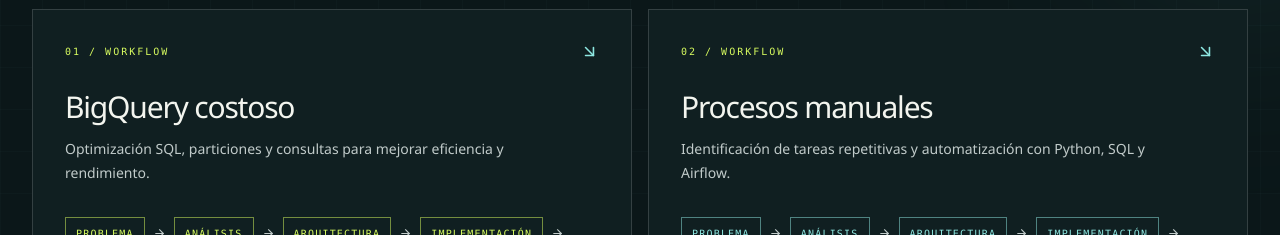
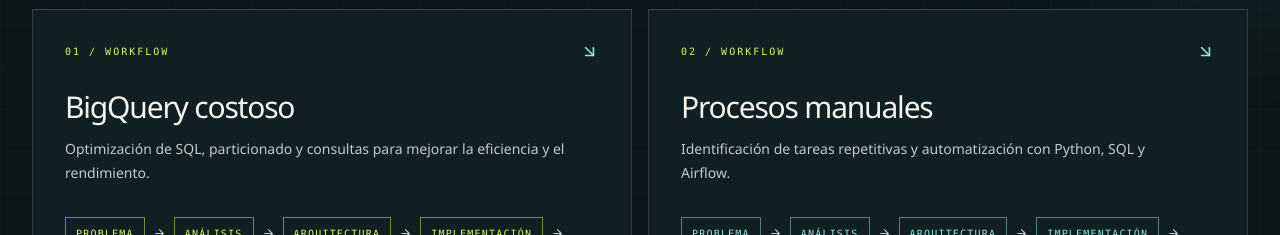
Before and after one commit to vmirandd/vmirandd.github.io, a Next.js app: page / in a window 1280 px wide. Shown: the part 2560-2795 px from the top of the page. Built offline with nearby package versions, Linux system fonts and the light colour scheme.

Commit message:
Update portfolio metadata and BigQuery solution

```diff
--- a/app/layout.tsx
+++ b/app/layout.tsx
@@ -4,7 +4,7 @@
 export const metadata: Metadata = {
   title: 'Victor Miranda | Data Owner & Data Engineer',
   description: 'Victor Miranda — Data Owner & Data Engineer especializado en Google Cloud, BigQuery, Data Engineering, Data Governance, BI, AI y automatización.',
-  metadataBase: new URL('https://example.com'),
+  metadataBase: new URL('https://vmirandd.github.io'),
   openGraph: {
     title: 'Victor Miranda | Data Owner & Data Engineer',
     description: 'Transformo problemas de datos en soluciones tecnológicas confiables y orientadas al negocio.',
--- a/app/page.tsx
+++ b/app/page.tsx
@@ -24,7 +24,7 @@
 ];
 
 const solutions = [
-  { problem: 'BigQuery costoso', steps: ['PROBLEMA', 'ANÁLISIS', 'ARQUITECTURA', 'IMPLEMENTACIÓN', 'RESULTADO'], detail: 'Optimización SQL, particiones y consultas para mejorar eficiencia y rendimiento.', tone: 'lime' },
+  { problem: 'BigQuery costoso', steps: ['PROBLEMA', 'ANÁLISIS', 'ARQUITECTURA', 'IMPLEMENTACIÓN', 'RESULTADO'], detail: 'Optimización de SQL, particionado y consultas para mejorar la eficiencia y el rendimiento.', tone: 'lime' },
   { problem: 'Procesos manuales', steps: ['PROBLEMA', 'ANÁLISIS', 'ARQUITECTURA', 'IMPLEMENTACIÓN', 'RESULTADO'], detail: 'Identificación de tareas repetitivas y automatización con Python, SQL y Airflow.', tone: 'cyan' },
   { problem: 'Oracle legacy', steps: ['PROBLEMA', 'ANÁLISIS', 'ARQUITECTURA', 'IMPLEMENTACIÓN', 'RESULTADO'], detail: 'Assessment y diseño de una ruta de modernización Oracle → GCP / BigQuery.', tone: 'lime' },
   { problem: 'Datos sin gobierno', steps: ['PROBLEMA', 'ANÁLISIS', 'ARQUITECTURA', 'IMPLEMENTACIÓN', 'RESULTADO'], detail: 'Ownership, políticas, IAM, calidad y linaje para datos confiables y controlados.', tone: 'cyan' },
```
Also changed, not shown: 1 other file (tests, documents, lock files or other folders).
